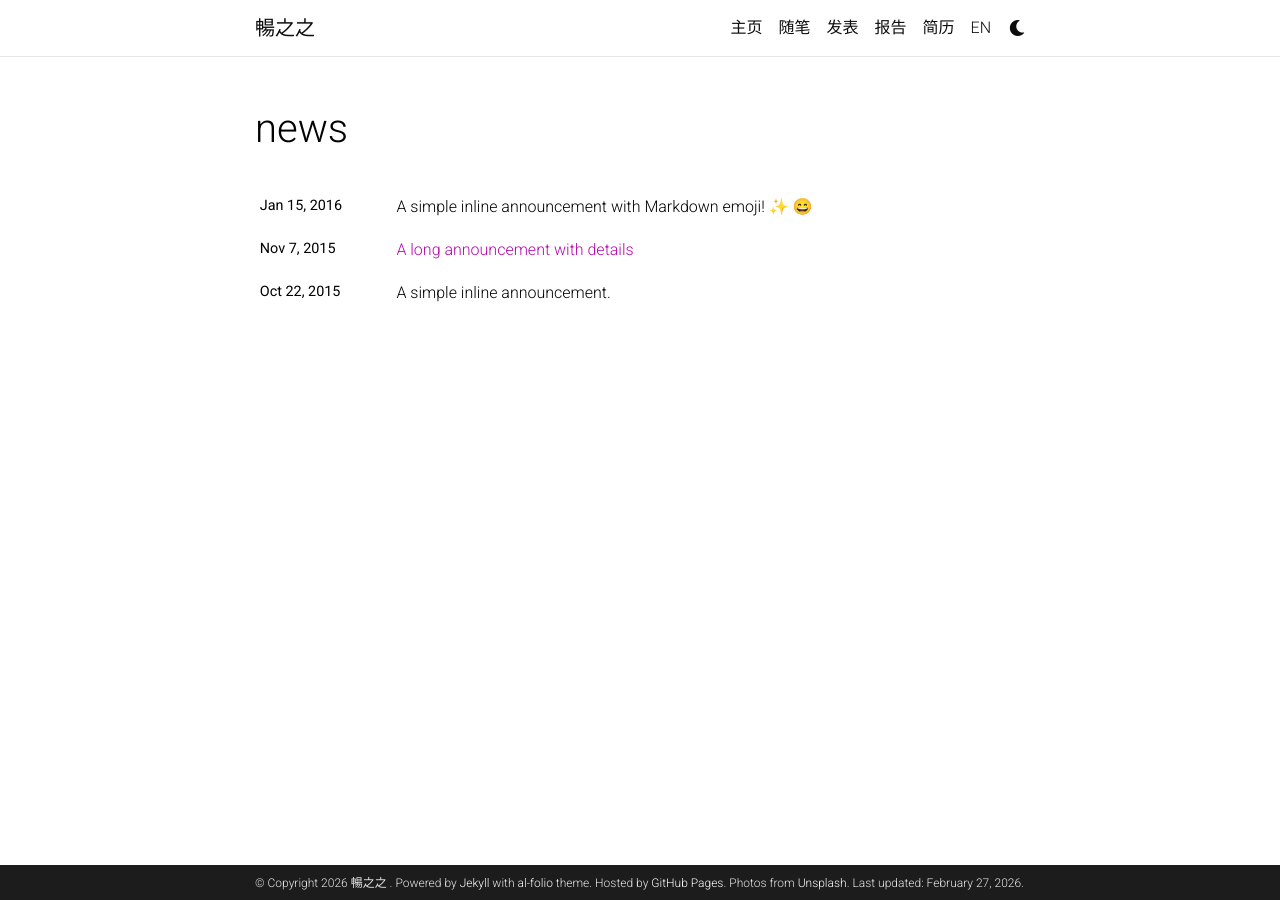
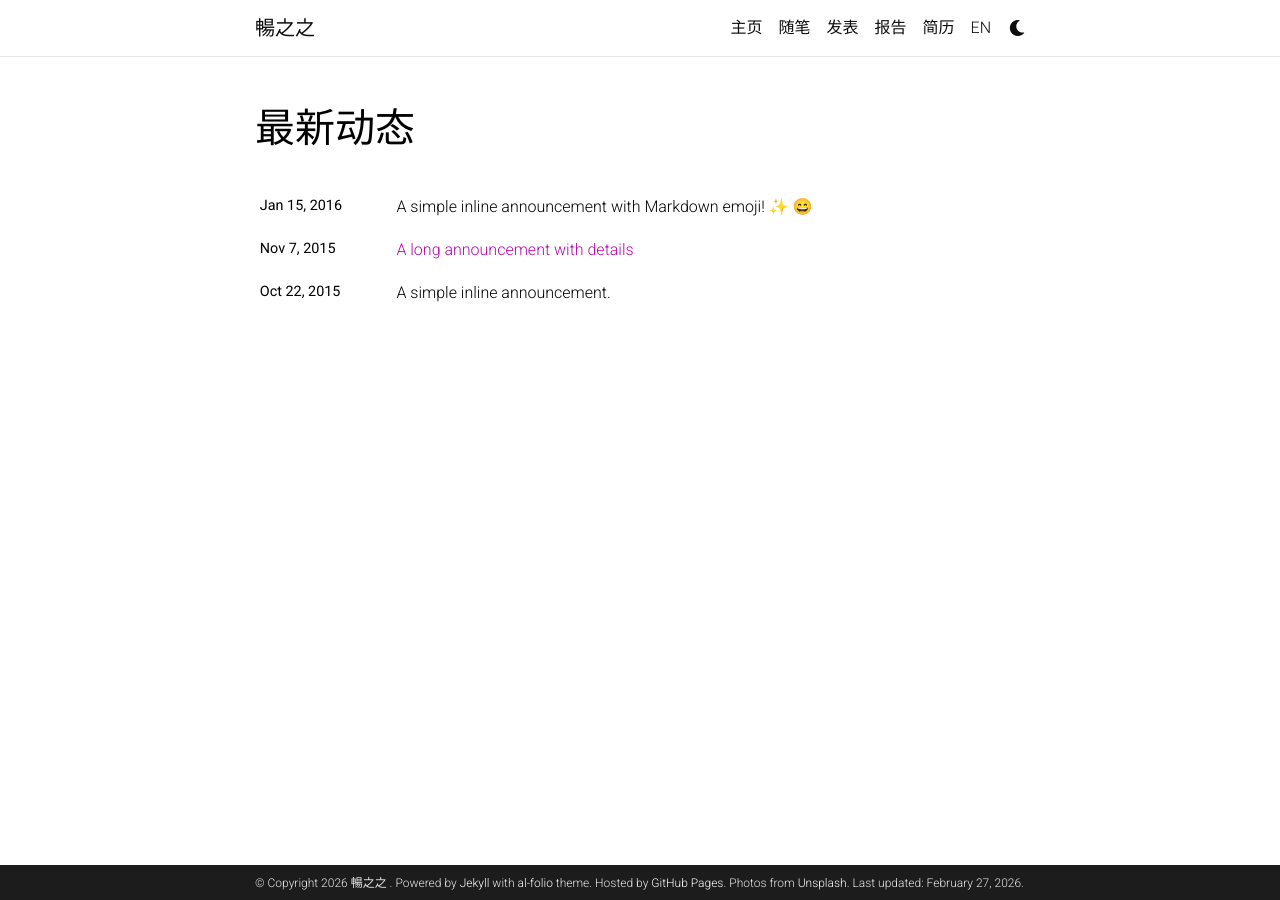
Before and after one commit to czz-naoc/czz-naoc.github.io, a Jekyll site: the page built from news.html, in a window 1280 px wide. Built offline with Jekyll 4.4.1, drawn with Linux system fonts in a browser that asks for light colours; emoji names are drawn with the system emoji font; comment, search, counter and statistics services are not loaded; a style sheet for code colours, icons or effects is not loaded.

Commit message:
Update news.html

```diff
--- a/news.html
+++ b/news.html
@@ -1,6 +1,6 @@
 ---
 layout: page
-title: news
+title: 最新动态
 permalink: /news/
 ---
 
```
